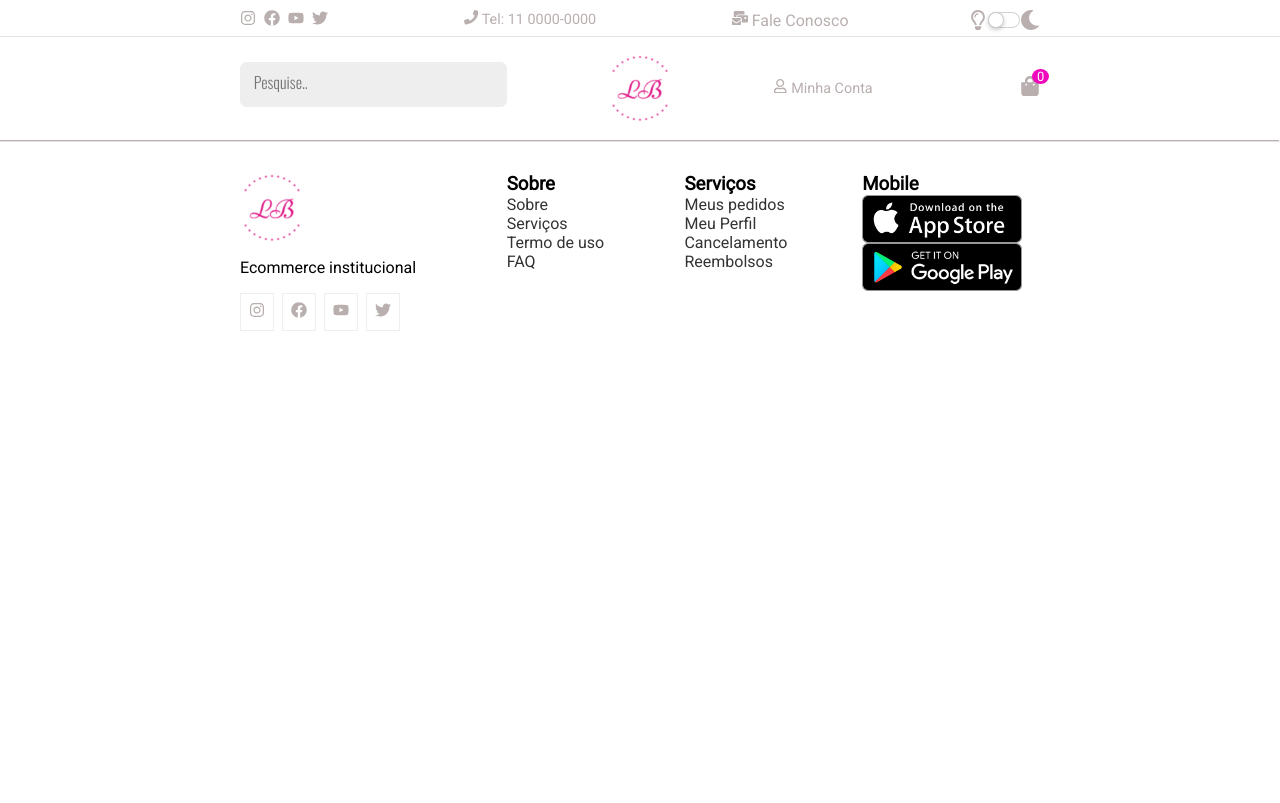
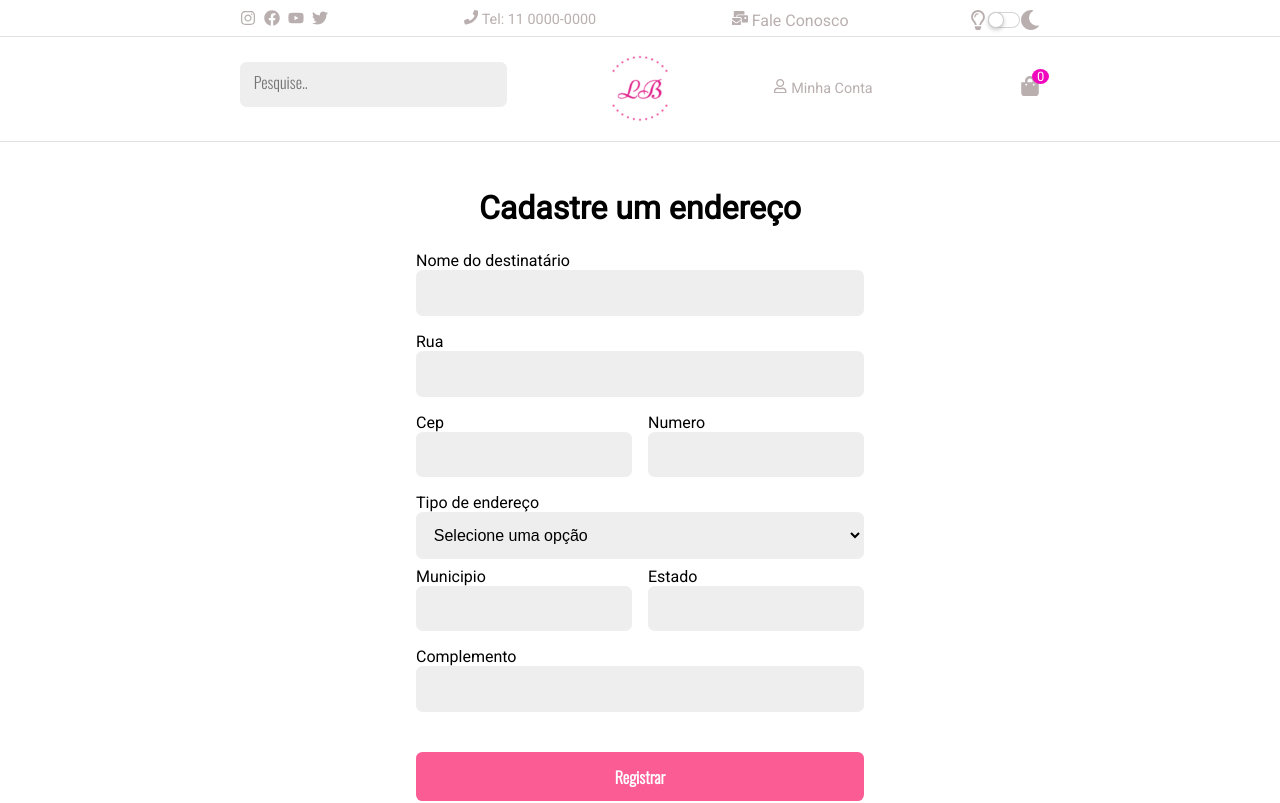
Before and after one commit to LizandraBonfim/loja-liz, a React (Create React App) app: page /endereco in a window 1280 px wide. Shown: the top 803 px of the page. Built offline with nearby package versions, Linux system fonts and the light colour scheme.

Commit message:
iniciando cadastramento de endereco

```diff
--- a/src/App.tsx
+++ b/src/App.tsx
@@ -7,6 +7,7 @@ import GlobalStyle from './global';
 import ProdutoDetalhe from './components/Produtos/ProdutoDetalhe';
 import Cadastro from './pages/Cadastro';
 import Login from './pages/Login';
+import Endereco from './pages/Endereco';
 
 function App() {
   return (
@@ -18,6 +19,7 @@ function App() {
           <Route path="/" exact component={Home} />
           <Route path="/produto/:id" component={ProdutoDetalhe} />
           <Route path="/cadastro" component={Cadastro} />
+          <Route path="/endereco" component={Endereco} />
           <Route path="/login" component={Login} />
         </Switch>
       </main>
--- a/src/components/Button/styles.ts
+++ b/src/components/Button/styles.ts
@@ -1,6 +1,7 @@
 import styled from 'styled-components';
 
 export const Container = styled.button`
+    transition: 0.6s;
     font-size: 1rem;
     font-family: var(--font-oswald);
     cursor: pointer;
@@ -12,9 +13,9 @@ export const Container = styled.button`
     font-weight: bold;
     padding: 0.8rem 1.2rem;
     box-sizing: border-box;
-    transition: 0.6s;
     :hover,
     :focus {
+
         outline: none;
     /* border: 1px solid #eee; */
     box-shadow: 0px 0px 0px 1px var(--color-branco), 0px 0px 16px 0px var(--color-instagram);
--- a/src/components/Header/styles.ts
+++ b/src/components/Header/styles.ts
@@ -41,12 +41,44 @@ export const Content = styled(Container)`
     padding: 1rem 0;
     display: grid;
     grid-template-columns: 1fr 1fr 1fr;
+    grid-template-areas: 'input logo minhaconta meuspedidos';
     /* background: var(--color-branco); */
     margin-top: .1rem;
+
+    div:nth-child(1){
+        grid-area: input;
+
+    }
+    div:nth-child(2) > nav{
+        grid-area: minhaconta;
+
+    }
     img{
+        grid-area: logo;
         margin: auto;
         width: 4rem;
         display: block;
+    }
+
+    @media (max-width:40rem){
+        margin: 0 1rem;
+
+        grid-template-columns: 1fr;
+        grid-template-areas:
+        'logo', 'input', 'minhaconta ';
+
+        div:nth-child(1){
+        grid-area: input;
+
+        }
+        div:nth-child(2) > nav{
+            grid-area: minhaconta;
+
+        }
+        img{
+            grid-area: logo;
+
+        }
     }
 `;
 
@@ -63,11 +95,9 @@ export const CarrinhoIcon = styled.a`
         }
         @media(max-width: 60rem){
             position: fixed;
-            background: var(--color-cinza);
             bottom: 1rem;
             z-index: 1000;
             right: 1rem;
-            box-shadow: 0px 0px 5px 1px var(--color-boxshadow-cinzaescuro);
         }
 `
 
@@ -136,6 +166,14 @@ export const HeaderTopContent = styled(Container)`
     display: grid;
     grid-template-columns: minmax(8rem , 14rem) 1fr;
     padding: 0.4rem;
+
+    @media (max-width: 40rem) {
+        grid-template-columns:  1fr;
+
+        ul{
+            display: none;
+        }
+    }
 `;
 
 export const RedesSociais = styled.ul`
@@ -206,8 +244,7 @@ input + label {
             position: absolute;
             height: 1rem;
             width: 1rem;
-            /* top: 2px; */
-            /* right: 0px; */
+
             border-radius: 30px;
             background: var(--color-branco);
             box-shadow: inset 0 0 0 1px rgba(0,0,0,0.2), 0 2px 4px rgba(0,0,0,0.2);
--- a/src/components/MiniFotos/styles.ts
+++ b/src/components/MiniFotos/styles.ts
@@ -4,10 +4,16 @@ export const Container = styled.div`
   margin: 1rem 0;
   gap: 1rem;
   display: grid;
-  grid-template-columns: repeat(6, 1fr);
+  grid-template-columns: repeat(8, 1fr);
 
   img{
 
-  box-shadow: 0px 0px 3px var(--color-cinza);
+    box-shadow: 0px 0px 3px var(--color-cinza);
+    cursor: pointer;
+
+    &:hover{
+        box-shadow: 0px 0px 3px var(--color-rosa);
+
+    }
   }
 `;
--- a/src/components/Produtos/Produto.tsx
+++ b/src/components/Produtos/Produto.tsx
@@ -27,7 +27,7 @@ const Produto: React.FC = () => {
                             <span>
                                 <strong>4</strong>x  de
                                 <strong>R$10,00</strong>
-                                sem juros
+                                 sem juros
                             </span>
 
                             <p>Camisa 100% algodão</p>
--- a/src/components/Produtos/ProdutoDetalhe.tsx
+++ b/src/components/Produtos/ProdutoDetalhe.tsx
@@ -76,7 +76,7 @@ const ProdutoDetalhe: React.FC = () => {
                             </Link>
 
 
-                            <Link to="/">
+                            <Link to="/" >
                                 <Button>  Voltar</Button>
                             </Link>
                         </BotaoComprar>
--- a/src/components/Produtos/ProdutoEstrutura.ts
+++ b/src/components/Produtos/ProdutoEstrutura.ts
@@ -20,16 +20,22 @@ export const ProdutoItem = styled.div`
         display: none;
         margin-top: 0;
         padding: .6rem;
+        border: 1px solid var(--color-secondary) ;
+        font-weight: bold;
     }
 
     &:hover  {
-
             button{
                 transform: translateY(-20px);
                 animation: ${animeTop} .7s forwards;
                 display: block;
                 background: var(--color-secondary);
                 color: var(--color-branco);
+
+        }
+
+        img{
+            opacity: .5;
 
         }
     }
@@ -57,6 +63,10 @@ export const DescricaoProduto = styled.div`
 
     span{
         font-size:.8rem;
+
+        strong{
+            margin: .2rem;
+        }
     }
 
     p{
--- a/src/components/Produtos/produtoDetalheEstrutura.ts
+++ b/src/components/Produtos/produtoDetalheEstrutura.ts
@@ -83,18 +83,13 @@ export const CalculoFrete = styled.form`
     margin: 1rem 0;
 
 
-    input, button{
-        /* padding: .5rem; */
-        /* border-color: var(--color-rosa); */
-        /* border: 1px solid var(--color-cinza); */
-    }
-
     input{
         border-radius: 1rem;
     }
 
     div{
         padding:0;
+        width: 100%;
     }
     button{
         font-family:var(--font-roboto);
@@ -115,12 +110,27 @@ export const BotaoComprar = styled.div`
     cursor: pointer;
     justify-content: space-between;
 
+    button{
+        transition: 0.6s;
+
+    }
+
     a {
 
         &:nth-child(2) > button{
             color: var(--color-rosa);
             background: var(--color-branco);
-            border: 1px solid var(--color-rosa);
+            /* border: 1px solid var(--color-rosa);
+             */
+             box-shadow:inset 0px 0px 0px 1px;
+            transition: 0.6s;
+
+
+             &:hover{
+                transition: 0.6s;
+                box-shadow: 0px 0px 0px 1px var(--color-instagram), 0px 0px 16px 0px var(--color-rosa);
+
+             }
         }
 
     }
--- /dev/null
+++ b/src/pages/Endereco/index.tsx
@@ -0,0 +1,106 @@
+import React, { FormEvent, useState } from 'react';
+import Input from '../../components/Input';
+import { MainContainer, AnimeLeft, ColunaDois, Content } from '../../global';
+import useForm from '../../hooks/useForm';
+import Select from '../../components/Select';
+import Button from '../../components/Button';
+
+// import { Container } from './styles';
+
+const Endereco: React.FC = () => {
+
+    const [subject, setSubject] = useState('');
+
+    console.log('subject', subject)
+
+    function handleSubmit(e: FormEvent) {
+        e.preventDefault();
+    };
+
+    const cep = useForm();
+    const nome = useForm();
+    const rua = useForm();
+    const numero = useForm();
+    const complemento = useForm();
+    const bairro = useForm();
+    const estado = useForm();
+    const municipio = useForm();
+    const descricao = useForm();
+
+
+    return (
+        <MainContainer>
+
+            <AnimeLeft>
+                <Content>
+
+                    <form onSubmit={handleSubmit}>
+
+                        <h3>Cadastre um endereço</h3>
+
+                        <Input label="Nome do destinatário" type="text" nome="rua" {...nome} />
+                        <Input label="Rua" type="text" nome="rua" {...rua} />
+
+                        <ColunaDois>
+                            <Input label="Cep" type="text" nome="cep" {...cep} />
+                            <Input label="Numero" type="text" nome="numero" {...numero} />
+
+                        </ColunaDois>
+
+                        <Select value={subject}
+                            onChange={(e) => setSubject(e.target.value)}
+                            label="Tipo de endereço"
+                            name="subject"
+                            options={[
+                                { value: 'casa', label: 'Casa ' },
+                                { value: 'apartamento', label: 'Apartamento ' },
+                                { value: 'comercio', label: 'Comercio ' },
+                                { value: 'trabalho', label: 'Trabalho ' },
+                                { value: 'outro', label: 'Outro ' },
+
+                            ]} >
+
+
+                        </Select>
+                        {subject === 'outro' && <AnimeLeft><Input label="Descrição" type="text" nome="descricao" {...descricao} /></AnimeLeft>}
+
+                        <ColunaDois>
+                            <Input label="Municipio" type="text" nome="municipio" {...municipio} />
+                            <Input label="Estado" type="text" nome="estado" {...estado} />
+                        </ColunaDois>
+                        <ColunaDois>
+
+                        </ColunaDois>
+
+                        <Input label="Complemento" type="text" nome="complemento" {...complemento} />
+
+
+
+
+
+
+                        <Button > Registrar </Button>
+
+                    </form>
+
+
+
+                    {/* <LoginContainer>
+                        <p>Já possui cadastro ?
+                    <Link to="/login" >Entrar </Link>
+                        </p>
+
+                        <p>Esqueceu a senha ?
+                <Link to="/login" > Clique aqui </Link>
+
+                        </p>
+
+                    </LoginContainer> */}
+                </Content>
+            </AnimeLeft>
+        </MainContainer>
+
+    )
+}
+
+export default Endereco;
```
